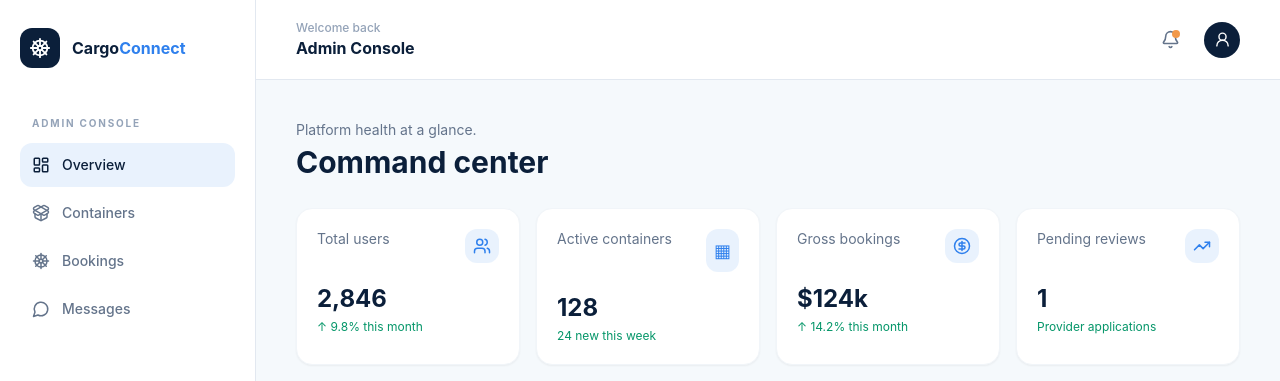
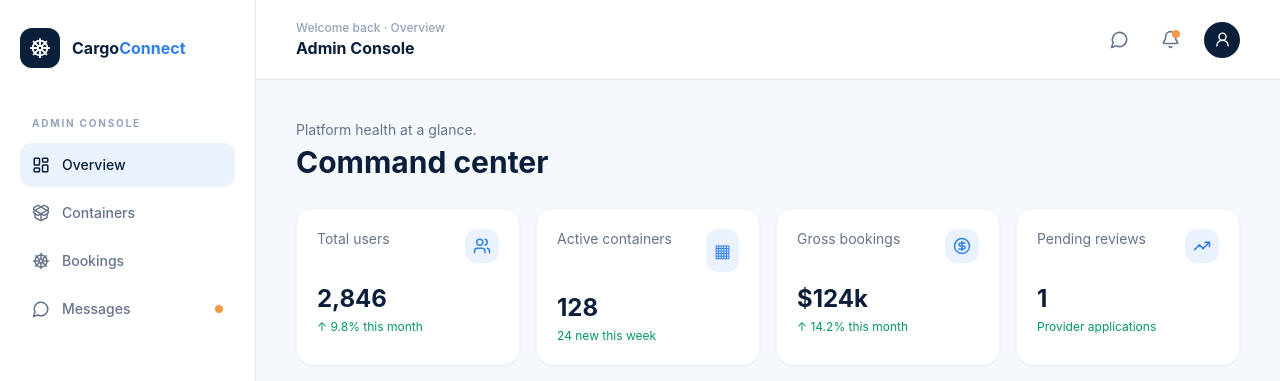
Before and after one commit to ligthningkrish/cargo-connect, a Next.js app: page /dashboard/admin in a window 1280 px wide. Shown: the top 381 px of the page. Built offline with nearby package versions, Linux system fonts and the light colour scheme.

Commit message:
Add interactive dashboard flows

```diff
--- a/components/app-shell.tsx
+++ b/components/app-shell.tsx
@@ -1,8 +1,10 @@
 "use client";
 import Link from "next/link";
-import { Bell, LayoutDashboard, PackageOpen, ShipWheel, UserRound, MessageCircle, LogOut } from "lucide-react";
+import { useState } from "react";
+import { Bell, LayoutDashboard, PackageOpen, ShipWheel, UserRound, MessageCircle, LogOut, Send, X } from "lucide-react";
 import type { Role } from "@/lib/types";
 const nav = [{label:"Overview",icon:LayoutDashboard},{label:"Containers",icon:PackageOpen},{label:"Bookings",icon:ShipWheel},{label:"Messages",icon:MessageCircle}];
-export function AppShell({ role, children }: {role:Role; children:React.ReactNode}) { const label = role === "provider" ? "Provider Portal" : role === "admin" ? "Admin Console" : "Trader Dashboard"; return <div className="min-h-screen bg-[#f5f9fc] text-ink">
- <aside className="fixed inset-y-0 hidden w-64 flex-col border-r border-slate-200 bg-white px-5 py-7 lg:flex"><Link href="/" className="mb-12 flex items-center gap-3 font-bold text-navy"><span className="grid h-10 w-10 place-items-center rounded-xl bg-navy text-white"><ShipWheel size={22}/></span><span>Cargo<span className="text-sky">Connect</span></span></Link><p className="mb-3 px-3 text-[10px] font-bold uppercase tracking-[.18em] text-slate-400">{label}</p>{nav.map((n,i)=><button key={n.label} className={`mb-1 flex items-center gap-3 rounded-xl px-3 py-3 text-sm font-medium ${i===0?"bg-sky/10 text-navy":"text-slate-500 hover:bg-slate-50"}`}><n.icon size={18}/>{n.label}</button>)}<div className="mt-auto"><div className="mb-5 flex items-center gap-3 rounded-xl bg-slate-50 p-3"><span className="grid h-9 w-9 place-items-center rounded-full bg-orange text-xs font-bold text-white">{role[0].toUpperCase()}</span><div><p className="text-sm font-semibold capitalize">{role} user</p><p className="text-xs text-emerald-600">● Online</p></div></div><Link href="/" className="flex items-center gap-2 px-3 py-2 text-sm text-slate-500"><LogOut size={16}/> Sign out</Link></div></aside>
- <main className="lg:ml-64"><header className="flex h-20 items-center justify-between border-b border-slate-200 bg-white px-6 md:px-10"><div><p className="text-xs font-medium text-slate-400">Welcome back</p><h1 className="font-bold text-navy">{label}</h1></div><div className="flex items-center gap-4"><button className="relative rounded-full p-2 text-slate-500 hover:bg-slate-100"><Bell size={19}/><i className="absolute right-2 top-2 h-2 w-2 rounded-full bg-orange"/></button><span className="grid h-9 w-9 place-items-center rounded-full bg-navy text-white"><UserRound size={17}/></span></div></header><div className="p-6 md:p-10">{children}</div></main></div> }
+export function AppShell({ role, children }: {role:Role; children:React.ReactNode}) { const label = role === "provider" ? "Provider Portal" : role === "admin" ? "Admin Console" : "Trader Dashboard"; const [active,setActive]=useState("Overview"); const [chat,setChat]=useState(false); const [text,setText]=useState(""); const [messages,setMessages]=useState([{from:"BlueWave Logistics",body:"Your shipment is confirmed for the 18 Aug departure.",time:"10:24 AM"}]); const send=()=>{if(!text.trim())return;setMessages([...messages,{from:"You",body:text,time:"Now"}]);setText("")}; return <div className="min-h-screen bg-[#f5f9fc] text-ink">
+ <aside className="fixed inset-y-0 hidden w-64 flex-col border-r border-slate-200 bg-white px-5 py-7 lg:flex"><Link href="/" className="mb-12 flex items-center gap-3 font-bold text-navy"><span className="grid h-10 w-10 place-items-center rounded-xl bg-navy text-white"><ShipWheel size={22}/></span><span>Cargo<span className="text-sky">Connect</span></span></Link><p className="mb-3 px-3 text-[10px] font-bold uppercase tracking-[.18em] text-slate-400">{label}</p>{nav.map(n=><button onClick={()=>n.label==="Messages"?setChat(true):setActive(n.label)} key={n.label} className={`mb-1 flex items-center gap-3 rounded-xl px-3 py-3 text-sm font-medium ${active===n.label?"bg-sky/10 text-navy":"text-slate-500 hover:bg-slate-50"}`}><n.icon size={18}/>{n.label}{n.label==="Messages"&&<i className="ml-auto h-2 w-2 rounded-full bg-orange"/>}</button>)}<div className="mt-auto"><div className="mb-5 flex items-center gap-3 rounded-xl bg-slate-50 p-3"><span className="grid h-9 w-9 place-items-center rounded-full bg-orange text-xs font-bold text-white">{role[0].toUpperCase()}</span><div><p className="text-sm font-semibold capitalize">{role} user</p><p className="text-xs text-emerald-600">● Online</p></div></div><Link href="/" className="flex items-center gap-2 px-3 py-2 text-sm text-slate-500"><LogOut size={16}/> Sign out</Link></div></aside>
+ <main className="lg:ml-64"><header className="flex h-20 items-center justify-between border-b border-slate-200 bg-white px-6 md:px-10"><div><p className="text-xs font-medium text-slate-400">Welcome back · {active}</p><h1 className="font-bold text-navy">{label}</h1></div><div className="flex items-center gap-4"><button onClick={()=>setChat(true)} className="rounded-full p-2 text-slate-500 hover:bg-slate-100"><MessageCircle size={19}/></button><button className="relative rounded-full p-2 text-slate-500 hover:bg-slate-100"><Bell size={19}/><i className="absolute right-2 top-2 h-2 w-2 rounded-full bg-orange"/></button><span className="grid h-9 w-9 place-items-center rounded-full bg-navy text-white"><UserRound size={17}/></span></div></header><div className="p-6 md:p-10">{children}</div></main>
+ {chat&&<div className="fixed bottom-5 right-5 z-50 flex h-[480px] w-[360px] flex-col overflow-hidden rounded-3xl border border-slate-200 bg-white shadow-2xl"><div className="flex items-center justify-between bg-navy p-5 text-white"><div><p className="font-bold">BlueWave Logistics</p><p className="mt-1 text-xs text-emerald-300">● Online now</p></div><button onClick={()=>setChat(false)}><X size={20}/></button></div><div className="flex-1 space-y-4 overflow-y-auto bg-slate-50 p-4">{messages.map((m,i)=><div key={i} className={`max-w-[82%] rounded-2xl p-3 text-sm ${m.from==="You"?"ml-auto bg-sky text-white":"bg-white text-slate-700 shadow-sm"}`}><p>{m.body}</p><p className={`mt-2 text-[10px] ${m.from==="You"?"text-white/70":"text-slate-400"}`}>{m.from} · {m.time}</p></div>)}</div><div className="flex gap-2 border-t p-3"><input value={text} onChange={e=>setText(e.target.value)} onKeyDown={e=>e.key==="Enter"&&send()} placeholder="Write a message…" className="min-w-0 flex-1 rounded-xl bg-slate-100 px-3 text-sm outline-none"/><button onClick={send} className="rounded-xl bg-navy p-3 text-white"><Send size={16}/></button></div></div>}</div> }
```
Also changed, not shown: components/dashboard.tsx (+2 -2 lines).
